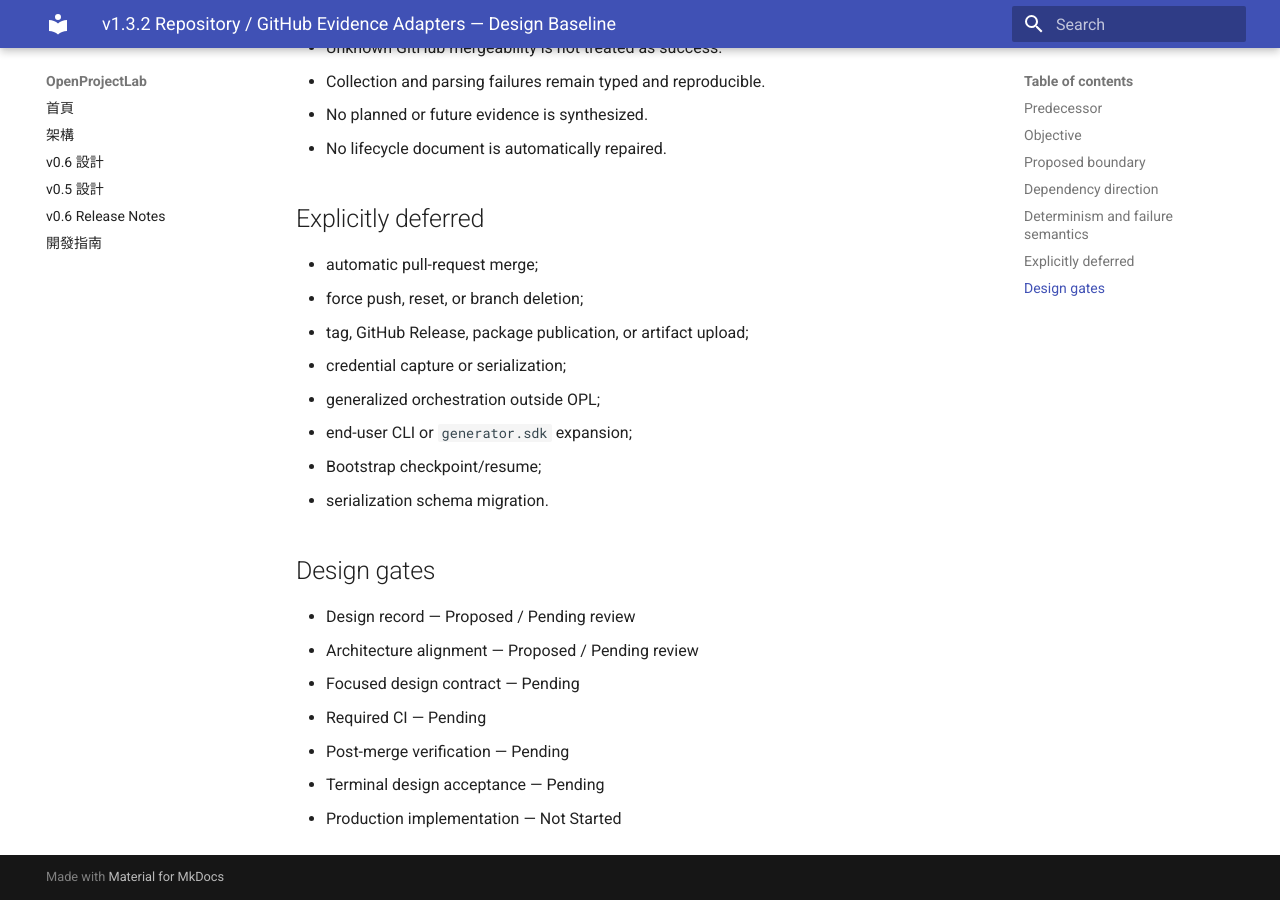
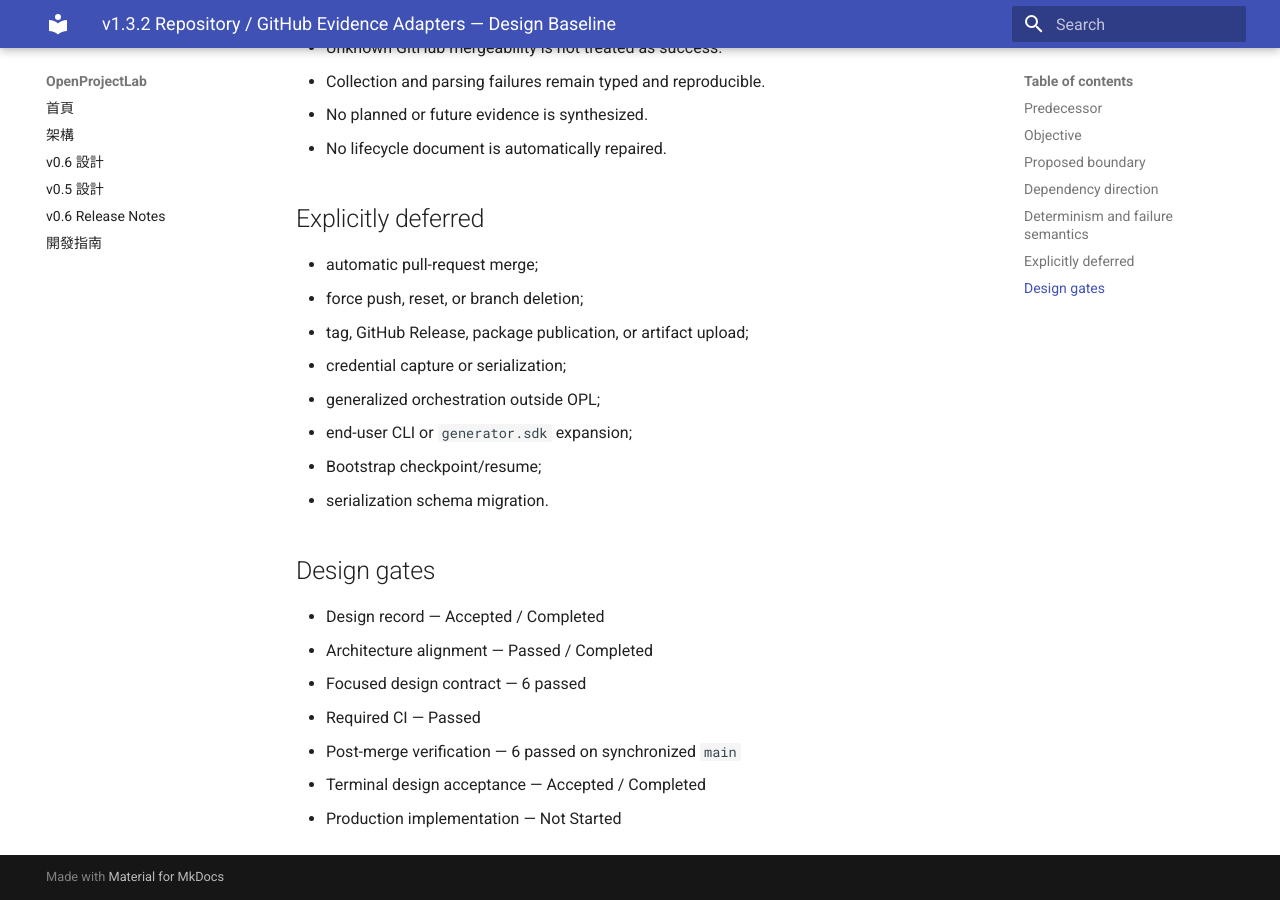
Before and after one commit to khwang1964/OpenProjectLab, an MkDocs documentation site: the page built from docs/releases/v1.3.2-repository-github-evidence-adapters-design.md, in a window 1280 px wide and 900 px high, scrolled down 1449 px. Built offline with MkDocs 1.6.1 and Material for MkDocs 9.7.7, drawn with Linux system fonts in a browser that asks for light colours; some of the changed text lies outside the part shown.

Commit message:
docs: accept v1.3.2 repository GitHub evidence adapters design (#275)

```diff
--- a/docs/releases/v1.3.2-repository-github-evidence-adapters-design.md
+++ b/docs/releases/v1.3.2-repository-github-evidence-adapters-design.md
@@ -1,6 +1,6 @@
 # v1.3.2 Repository / GitHub Evidence Adapters — Design Baseline
 
-> Status: Proposed — Pending design review
+> Status: Accepted — Terminally Closed
 
 ## Predecessor
 
@@ -65,10 +65,10 @@ adapter boundary.
 
 ## Design gates
 
-- Design record — Proposed / Pending review
-- Architecture alignment — Proposed / Pending review
-- Focused design contract — Pending
-- Required CI — Pending
-- Post-merge verification — Pending
-- Terminal design acceptance — Pending
+- Design record — Accepted / Completed
+- Architecture alignment — Passed / Completed
+- Focused design contract — 6 passed
+- Required CI — Passed
+- Post-merge verification — 6 passed on synchronized `main`
+- Terminal design acceptance — Accepted / Completed
 - Production implementation — Not Started
```
Also changed, not shown: CHANGELOG.md (+10 -0 lines), docs/HISTORY.md (+12 -0 lines), docs/releases/v1.3.2-repository-github-evidence-adapters-design-acceptance.md (added, +41 -0 lines), docs/roadmap.md (+12 -0 lines), 1 other file.
